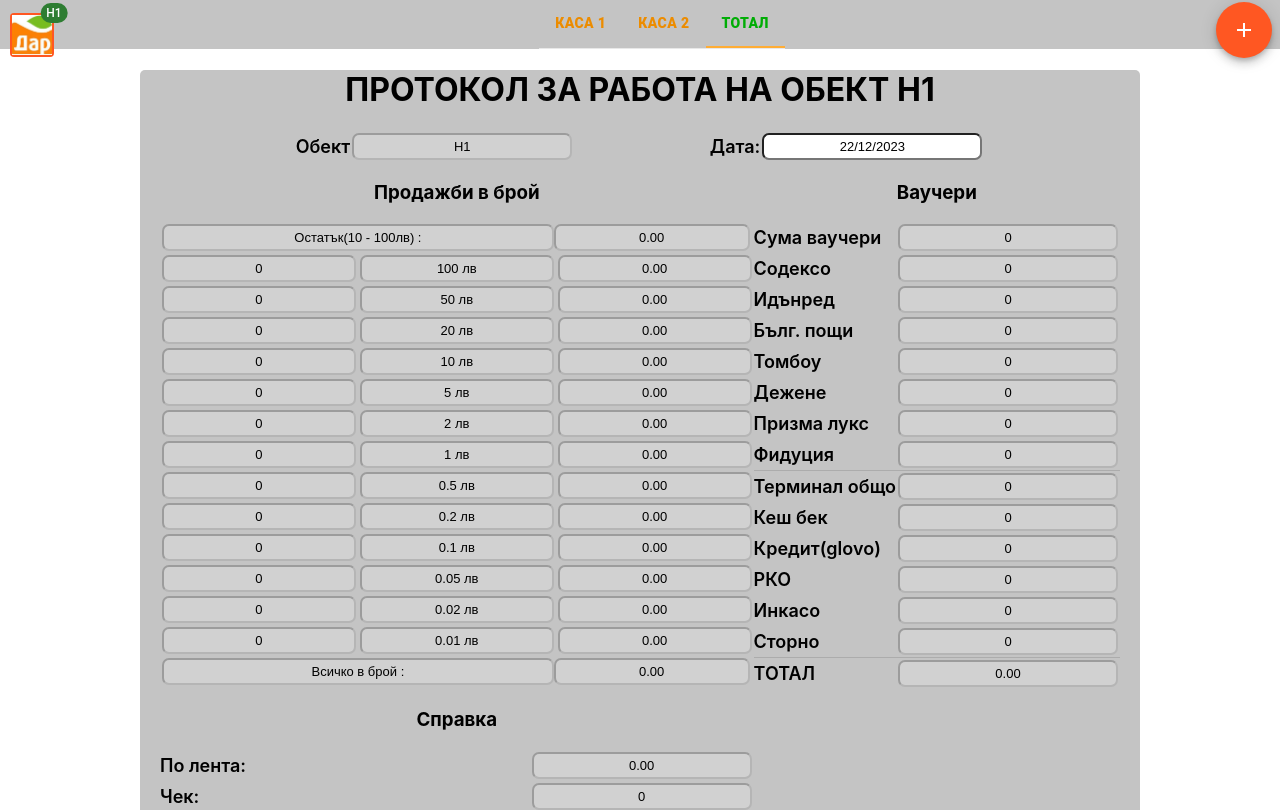
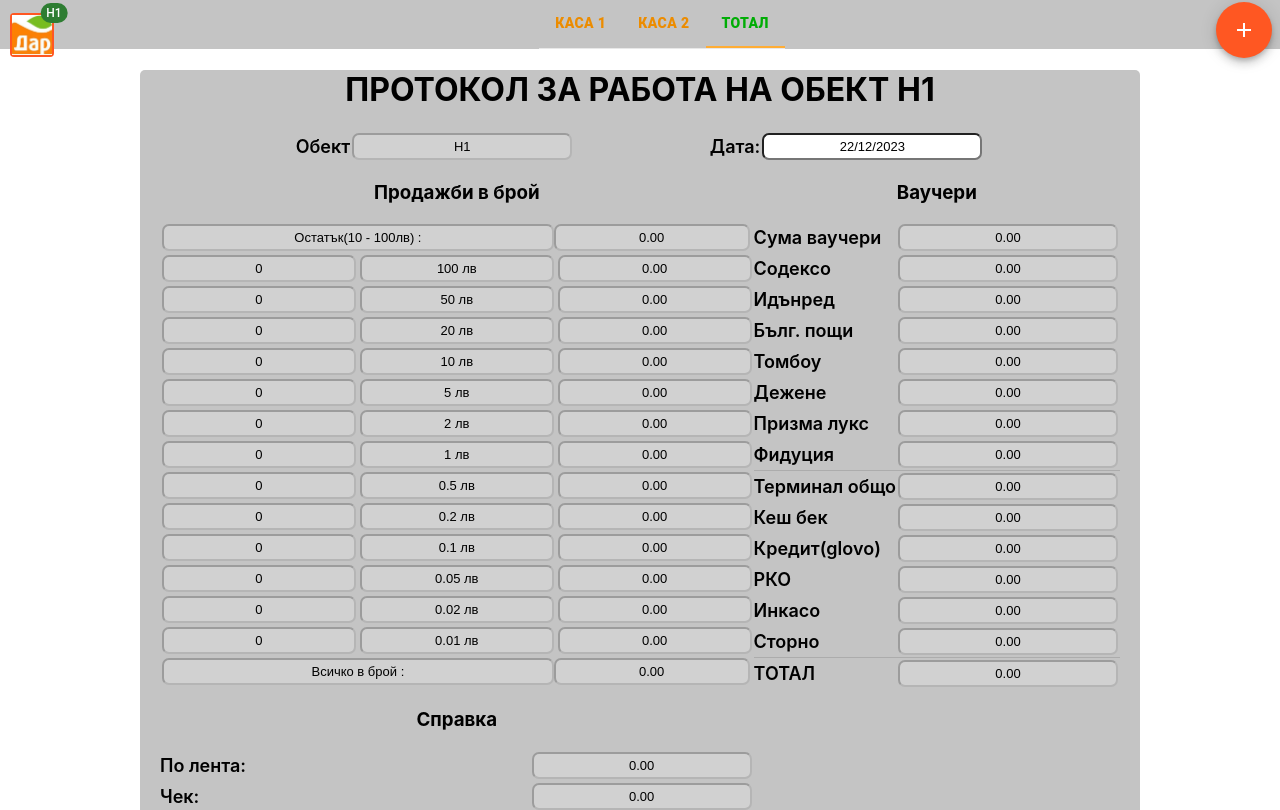
Before and after one commit to AntoanCh/protocol-kasa, a React (Create React App) app: page /n1/total in a window 1280 px wide. Shown: the top 810 px of the page. Built offline with nearby package versions, Linux system fonts and the light colour scheme.

Commit message:
fixed float bugs, fixed issue where user can input floats with more than 2 digits, added alert messages title

```diff
--- a/src/components/Protocol/OtherItem.jsx
+++ b/src/components/Protocol/OtherItem.jsx
@@ -10,9 +10,14 @@ function OtherItem({ label, name, kasa, state, handleState }) {
         newValue = parseFloat(event.target.value).toString() + ".";
       } else if (event.target.value.endsWith(".0")) {
         newValue = parseFloat(event.target.value).toString() + ".0";
+      } else if (/^[0-9]*\.[0-9]{2,3}$/.test(event.target.value)) {
+        newValue = parseFloat(event.target.value).toFixed(2);
+      } else if (event.nativeEvent.inputType === "insertFromPaste") {
+        newValue = parseFloat(event.target.value).toFixed(2);
       } else {
         newValue = parseFloat(event.target.value);
       }
+
       handleState("other", name, newValue, kasa);
     } else {
       handleState("other", name, 0, kasa);
--- a/src/components/Protocol/Ref.jsx
+++ b/src/components/Protocol/Ref.jsx
@@ -1,6 +1,6 @@
 import React from "react";
 import RefItem from "./RefItem";
-import { Slide, Alert } from "@mui/material";
+import { Slide, Alert, AlertTitle } from "@mui/material";
 import { useState } from "react";
 
 function Ref({ state, handleRef, kasa, handleState }) {
@@ -34,12 +34,13 @@ function Ref({ state, handleRef, kasa, handleState }) {
     }
   };
 
-  const [alert, setAlert] = useState([false, ""]);
+  const [alert, setAlert] = useState([false, "", ""]);
 
-  const handleAlert = (valid, msg) => {
+  const handleAlert = (valid, msg, kasa) => {
     if (valid) {
-      const newAlert = [true, ""];
+      const newAlert = [true, "", ""];
       newAlert[1] = msg;
+      newAlert[2] = kasa;
       setAlert([...newAlert]);
     }
   };
@@ -55,6 +56,7 @@ function Ref({ state, handleRef, kasa, handleState }) {
               setAlert([false, ""]);
             }}
           >
+            <AlertTitle>Каса {alert[2]} :</AlertTitle>
             {alert[1]}
           </Alert>
         </Slide>
--- a/src/components/Protocol/RefItem.jsx
+++ b/src/components/Protocol/RefItem.jsx
@@ -8,8 +8,12 @@ function RefItem({ label, name, state, handleRef, handleAlert, kasa }) {
         newValue = parseFloat(event.target.value).toString() + ".";
       } else if (event.target.value.endsWith(".0")) {
         newValue = parseFloat(event.target.value).toString() + ".0";
+      } else if (/^[0-9]*\.[0-9]{2,3}$/.test(event.target.value)) {
+        newValue = parseFloat(event.target.value).toFixed(2);
+      } else if (event.nativeEvent.inputType === "insertFromPaste") {
+        newValue = parseFloat(event.target.value).toFixed(2);
       } else {
-        newValue = parseFloat(event.target.value).toString();
+        newValue = parseFloat(event.target.value); //.toString();
       }
       handleRef("ref", name, newValue, kasa);
     } else {
@@ -29,11 +33,12 @@ function RefItem({ label, name, state, handleRef, handleAlert, kasa }) {
           true,
           `Разлика във ваучерите : ${Math.abs(
             event.target.value - parseInt(state[kasa - 1].totals.vouchers)
-          ).toFixed(2)}лв`
+          ).toFixed(2)}лв`,
+          kasa
         );
       } else {
         event.target.style.borderColor = "";
-        handleAlert(false, "");
+        handleAlert(false, "", "");
       }
     }
     if (event.target.name === "karta") {
@@ -46,7 +51,8 @@ function RefItem({ label, name, state, handleRef, handleAlert, kasa }) {
           true,
           `Разлика в плащанията с карта : ${Math.abs(
             event.target.value - parseFloat(state[kasa - 1].other.terminal)
-          ).toFixed(2)} лв`
+          ).toFixed(2)} лв`,
+          kasa
         );
       } else {
         event.target.style.borderColor = "";
@@ -63,7 +69,8 @@ function RefItem({ label, name, state, handleRef, handleAlert, kasa }) {
           true,
           `Разлика в Кредит(Glovo) : ${Math.abs(
             event.target.value - parseFloat(state[kasa - 1].other.glovo)
-          ).toFixed(2)}лв`
+          ).toFixed(2)}лв`,
+          kasa
         );
       } else {
         event.target.style.borderColor = "";
@@ -90,7 +97,8 @@ function RefItem({ label, name, state, handleRef, handleAlert, kasa }) {
                 parseFloat(state[kasa - 1].other.cashBack) +
                 parseFloat(state[kasa - 1].other.rko) +
                 parseFloat(state[kasa - 1].other.storno))
-          ).toFixed(2)} лв`
+          ).toFixed(2)} лв`,
+          kasa
         );
       } else {
         event.target.style.borderColor = "";
--- a/src/components/Total/TotalProtocol.jsx
+++ b/src/components/Total/TotalProtocol.jsx
@@ -77,10 +77,9 @@ function TotalProtocol({ obekt }) {
         <input
           disabled
           name={item[1]}
-          defaultValue={state.reduce(
-            (sum, obj) => sum + parseFloat(obj.vouchers[item[1]]),
-            0
-          )}
+          defaultValue={state
+            .reduce((sum, obj) => sum + parseFloat(obj.vouchers[item[1]]), 0)
+            .toFixed(2)}
           type="text"
         ></input>
       </div>
@@ -93,10 +92,9 @@ function TotalProtocol({ obekt }) {
         <input
           disabled
           name={item[1]}
-          defaultValue={state.reduce(
-            (sum, obj) => sum + parseFloat(obj.other[item[1]]),
-            0
-          )}
+          defaultValue={state
+            .reduce((sum, obj) => sum + parseFloat(obj.other[item[1]]), 0)
+            .toFixed(2)}
           type="text"
         ></input>
       </div>
@@ -108,10 +106,9 @@ function TotalProtocol({ obekt }) {
         <label>{item[0]}</label>
         <input
           disabled
-          defaultValue={state.reduce(
-            (sum, obj) => sum + parseFloat(obj.ref[item[1]]),
-            0
-          )}
+          defaultValue={state
+            .reduce((sum, obj) => sum + parseFloat(obj.ref[item[1]]), 0)
+            .toFixed(2)}
           type="text"
         ></input>
       </div>
@@ -199,7 +196,11 @@ function TotalProtocol({ obekt }) {
           <h3>Ваучери</h3>
           <div className="inline-input underline">
             <label>Сума ваучери</label>
-            <input disabled type="text" value={totalVouchers}></input>
+            <input
+              disabled
+              type="text"
+              value={totalVouchers.toFixed(2)}
+            ></input>
           </div>
           {generateVouchers()}
 
```
